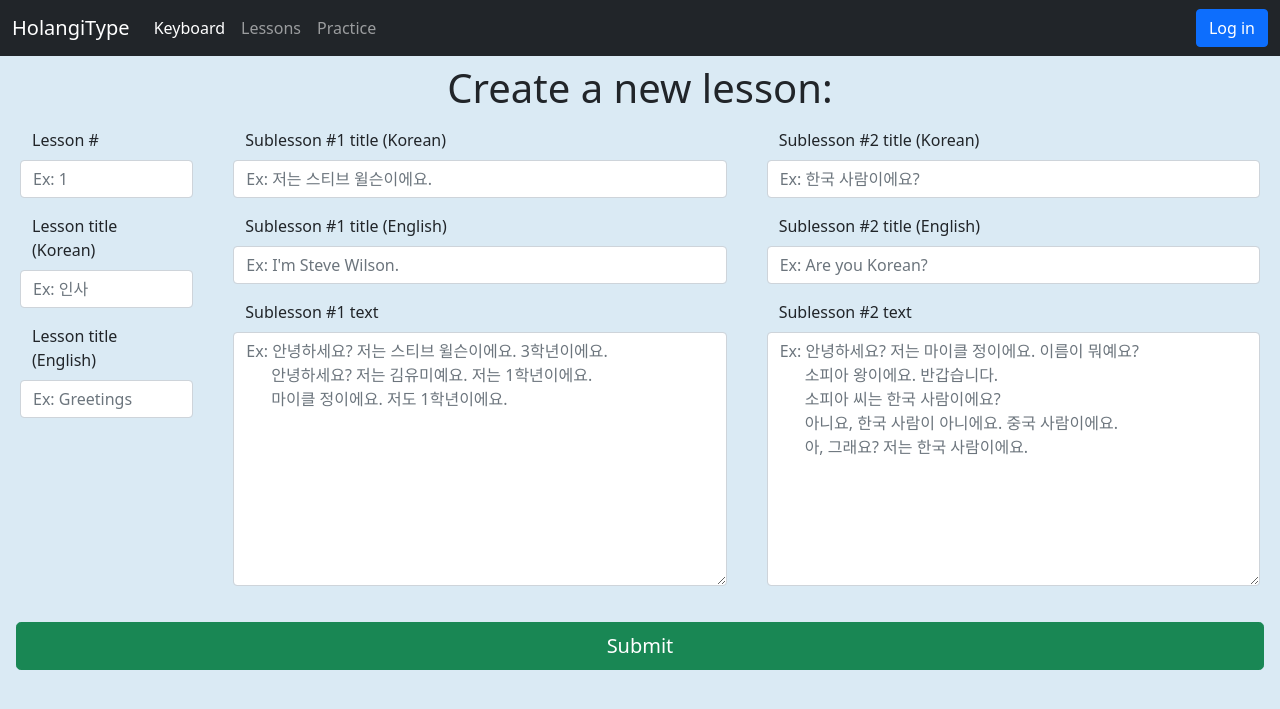
After one commit to kli19/Korean-Typing-Practice, a Flask app: template templates/makelesson.html in a window 1280 px wide. The commit adds this page. Shown: the top 709 px of the page. Run offline with Flask 2, Linux system fonts and the light colour scheme; the template is opened without the code that fills it, so the values that code supplies are empty; some libraries are stand-ins or nearby versions.

Commit message:
create interface for admins to add and delete lessons

```diff
--- a/app.py
+++ b/app.py
@@ -55,8 +55,10 @@ def keyboard():
 @app.route('/lessons', methods=['GET'])
 def lessons():
     netid = _cas.authenticate()
+    admins = db.get_admins()
+    isadmin = netid in admins
     lessons = db.get_lessons()
-    html = render_template('lessons.html', lessons=lessons, netid=netid)
+    html = render_template('lessons.html', lessons=lessons, netid=netid, isadmin=isadmin)
     response = make_response(html)
     return response
 
@@ -66,16 +68,19 @@ def practice(lesson_num):
     lesson = int(lesson_num.split(".")[0])
     sublesson = int(lesson_num.split(".")[1])
     prev, next = None, None
-    if lesson_num == "1.1":
-        next = "/lessons/1.2"
-    elif lesson_num == "7.2":
-        prev = "/lessons/7.1"
+    existing_lessons = db.get_existing_lesson_nums()
+    existing_lessons.sort()
+    index = existing_lessons.index(lesson)
+    if index == 0 and sublesson == 1:
+        next = "/lessons/" + str(lesson) + ".2"
+    elif index == len(existing_lessons)-1 and sublesson == 2:
+        prev = "/lessons/" + str(lesson) + ".1"
     else:
         if sublesson == 2:
             prev = "/lessons/" + str(lesson) + "." + "1"
-            next = "/lessons/" + str(lesson+1) + "." + "1"
+            next = "/lessons/" + str(existing_lessons[index+1]) + "." + "1"
         else:
-            prev = "/lessons/" + str(lesson-1) + "." + "2"
+            prev = "/lessons/" + str(existing_lessons[index-1]) + "." + "2"
             next = "/lessons/" + str(lesson) + "." + "2"
     text = db.get_lesson_text(lesson, sublesson)
     convo = db.get_conversation(lesson, sublesson)
@@ -83,3 +88,62 @@ def practice(lesson_num):
     html = render_template('practice.html', lesson_num=lesson_num, text=text, prev=prev, next=next, num_characters=num_characters, netid=netid)
     response = make_response(html)
     return response
+
+@app.route('/editlessons', methods=['GET'])
+def editlessons():
+    netid = _cas.authenticate()
+    admins = db.get_admins()
+    isadmin = netid in admins
+    if not isadmin:
+        return redirect(url_for('index'))
+    lessons = db.get_lessons()
+    html = render_template('editlessons.html', lessons=lessons, netid=netid, isadmin=isadmin)
+    response = make_response(html)
+    return response
+
+
+@app.route('/makelesson', methods=['GET'])
+def makelesson():
+    netid = _cas.authenticate()
+    admins = db.get_admins()
+    isadmin = netid in admins
+    existing_lessons = db.get_existing_lesson_nums()
+    if not isadmin:
+        return redirect(url_for('index'))
+    html = render_template('makelesson.html', netid=netid, isadmin=isadmin, existing_lessons=existing_lessons)
+    response = make_response(html)
+    return response
+
+@app.route('/addlesson', methods=['GET','POST'])
+def addlesson():
+    netid = _cas.authenticate()
+    admins = db.get_admins()
+    isadmin = netid in admins
+    if not isadmin:
+        return redirect(url_for('index'))
+    dic = request.form
+
+    lesson_info = {"lesson": int(dic["lesson"]),
+                    "title_kor": dic["lesson_title_kor"],
+                    "title_en": dic["lesson_title_en"],
+                    "sublessons": [{"sublesson": 1,
+                                    "title_kor": dic["sublesson1_title_kor"],
+                                    "title_en": dic["sublesson1_title_en"],
+                                    "text": dic["sublesson1_text"]},
+                                    {"sublesson": 2,
+                                    "title_kor": dic["sublesson2_title_kor"],
+                                    "title_en": dic["sublesson2_title_en"],
+                                    "text": dic["sublesson2_text"]}]}
+    db.insert_lesson(lesson_info)
+    return redirect(url_for('lessons'))
+
+@app.route('/removelesson', methods=['GET','POST'])
+def removelesson():
+    netid = _cas.authenticate()
+    admins = db.get_admins()
+    isadmin = netid in admins
+    if not isadmin:
+        return redirect(url_for('index'))
+    lesson = int(request.args.get("lesson"))
+    db.delete_lesson(lesson)
+    return redirect(url_for('lessons'))
--- /dev/null
+++ b/templates/makelesson.html
@@ -0,0 +1,107 @@
+{% extends "base.html" %}
+
+{% block title %}
+  Create Lesson
+{% endblock %}
+
+{% block nav %}
+<li class="nav-item">
+  <a class="nav-link active" aria-current="page" href="/keyboard">Keyboard</a>
+</li>
+<li class="nav-item">
+  <a class="nav-link" aria-current="page" href="/lessons">Lessons</a>
+</li>
+<li class="nav-item">
+  <a class="nav-link" aria-current="page" href="/lessons/1.1">Practice</a>
+</li>
+{% endblock %}
+
+{% block content %}
+<h1 class="text-center m-2"> Create a new lesson: </h1>
+<div id="lessonExistsAlert" class="alert alert-danger collapse" role="alert">
+  <strong> An entry with this lesson number already exists. </strong>
+  Please change the lesson number or remove the existing entry with this lesson number to submit this entry.
+</div>
+<form method="POST" action="/addlesson" onsubmit="return validateLesson()">
+  <div class="row">
+  <div class="col-2 pb-4 px-4">
+    <div class="row p-2">
+      <label for="lessonNum" class="form-label">Lesson #</label>
+      <input id="lessonNum" name="lesson" type="number" class="form-control" placeholder="Ex: 1" required>
+    </div>
+    <div class="row p-2">
+      <label for="lessonTitleKorean" class="form-label">Lesson title (Korean)</label>
+      <input id="lessonTitleKorean" name="lesson_title_kor" type="text" class="form-control" placeholder="Ex: 인사" required>
+    </div>
+    <div class="row p-2">
+      <label for="lessonTitleEnglish" class="form-label">Lesson title (English)</label>
+      <input id="lessonTitleEnglish" name="lesson_title_en" type="text" class="form-control" placeholder="Ex: Greetings" required>
+    </div>
+  </div>
+  <div class="col-5 pb-4 px-4">
+    <div class="row p-2">
+      <label for="sublesson1Korean" class="form-label">Sublesson #1 title (Korean)</label>
+      <input id="sublesson1Korean" name="sublesson1_title_kor" type="text" class="form-control" placeholder="Ex: 저는 스티브 윌슨이에요." required>
+    </div>
+    <div class="row p-2">
+      <label for="sublesson1English" class="form-label">Sublesson #1 title (English)</label>
+      <input id="sublesson1English" name="sublesson1_title_en" type="text" class="form-control" placeholder="Ex: I'm Steve Wilson." required>
+    </div>
+    <div class="row p-2">
+      <label for="sublesson1Text" class="form-label">Sublesson #1 text</label>
+      <textarea id="sublesson1Text" name="sublesson1_text" class="form-control" rows="10"
+      placeholder="Ex: 안녕하세요? 저는 스티브 윌슨이에요. 3학년이에요.
+      안녕하세요? 저는 김유미예요. 저는 1학년이에요.
+      마이클 정이에요. 저도 1학년이에요." required></textarea>
+    </div>
+  </div>
+  <div class="col-5 pb-4 px-4">
+    <div class="row p-2">
+      <label for="sublesson2English" class="form-label">Sublesson #2 title (Korean)</label>
+      <input id="sublesson2Korean" name="sublesson2_title_kor" type="text" class="form-control" placeholder="Ex: 한국 사람이에요?" required>
+    </div>
+    <div class="row p-2">
+      <label for="sublesson2English" class="form-label">Sublesson #2 title (English)</label>
+      <input id="sublesson2English" name="sublesson2_title_en" type="text" class="form-control" placeholder="Ex: Are you Korean?" required>
+    </div>
+    <div class="row p-2">
+      <label for="sublesson2Text" class="form-label">Sublesson #2 text</label>
+      <textarea id="sublesson2Text" name="sublesson2_text" class="form-control" rows="10"
+      placeholder="Ex: 안녕하세요? 저는 마이클 정이에요. 이름이 뭐예요?
+      소피아 왕이에요. 반갑습니다.
+      소피아 씨는 한국 사람이에요?
+      아니요, 한국 사람이 아니에요. 중국 사람이에요.
+      아, 그래요? 저는 한국 사람이에요." required></textarea>
+    </div>
+  </div>
+  </div>
+  <div class="row m-1 justify-content-md-center">
+      <button class="btn btn-success btn-lg btn-block" type=submit>
+        Submit
+      </button>
+  </div>
+</form>
+
+{% endblock %}
+
+{% block script %}
+<script src="https://ajax.googleapis.com/ajax/libs/jquery/3.6.0/jquery.min.js"></script>
+<script>
+'use strict';
+var existing = {{existing_lessons | safe}};
+
+let validateLesson = function(){
+    let lesson = document.getElementById("lessonNum");
+    if (existing.includes(parseInt(lesson.value))) {
+      let alert = document.getElementById("lessonExistsAlert");
+      alert.classList.remove('collapse');
+      lesson.focus();
+      return false;
+    } else {
+      return true;
+    }
+  }
+</script>
+
+
+{% endblock %}
```
Also changed, not shown: templates/editlessons.html (added, +72 -0 lines), templates/lessons.html (+9 -0 lines).
